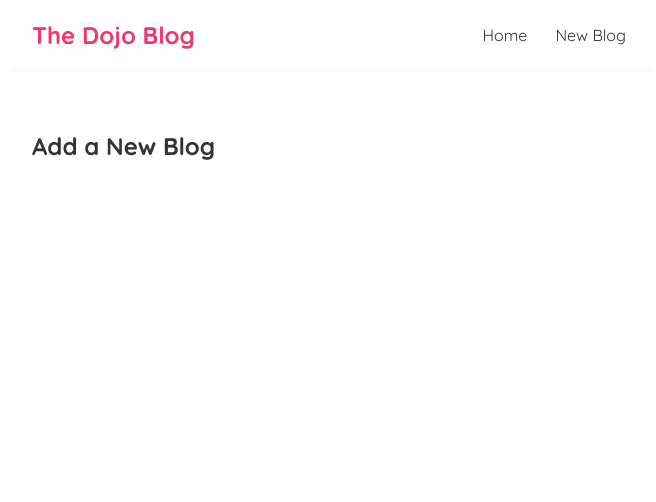
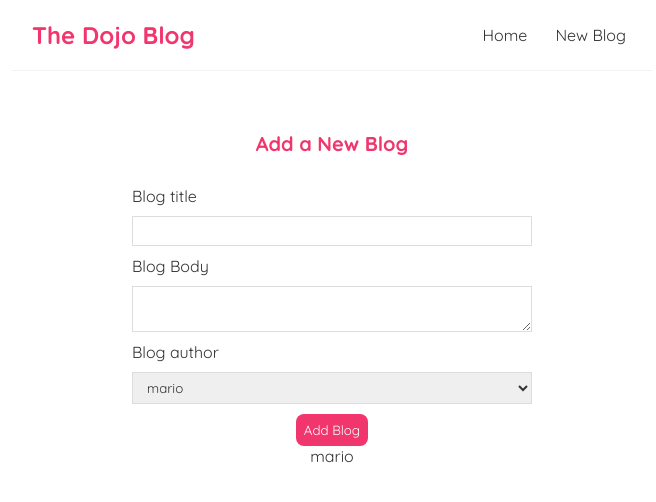
Before and after one commit to Delightsheriff/REACT_SERIES, a React (Create React App) app: page /create in a window 1280 px wide. Shown: the top 502 px of the page, without its empty margins (308-964 px from the left). Built offline with nearby package versions, Linux system fonts and the light colour scheme; the HTML template or start-up script is replaced by a standard one.

Commit message:
Controlled Inputs Form

```diff
--- a/src/Create.js
+++ b/src/Create.js
@@ -1,7 +1,39 @@
+import { useState } from "react";
+
 const Create = () => {
+    const [title, setTitle] = useState('');
+    const [body, setBody] = useState('');
+    const [author, setAuthor] = useState('mario');
     return (
         <div className="create">
             <h2>Add a New Blog</h2>
+            <form >
+                <label >Blog title</label>
+                <input
+                    type="text"
+                    required
+                    value={title}
+                    onChange={(e) => setTitle(e.target.value)}
+                />
+                <label >Blog Body</label>
+                <textarea
+                value={body}
+                onChange={(e) => setBody(e.target.value)}
+                required
+                ></textarea>
+                <label >Blog author</label>
+                <select
+                value={author}
+                onChange={(e) => setAuthor(e.target.value)}>
+
+                    <option value="mario">mario</option>
+                    <option value="yoshi">yoshi</option>
+                </select>
+                <button>Add Blog</button>
+                <p>{title}</p>
+                <p>{body}</p>
+                <p>{author}</p>
+            </form>
         </div>
      );
 }
--- a/src/index.css
+++ b/src/index.css
@@ -64,11 +64,43 @@
   margin: 20px 0;
 }
 
-/* .blog-details button{
+.blog-details button{
   background: #f1356d;
   color: #fff;
   border: 0;
   padding: 8px;
   border-radius: 8px;
   cursor: pointer;
-} */
+}
+
+/* create new blog form */
+.create {
+  max-width: 400px;
+  margin: 0 auto;
+  text-align: center;
+}
+.create label {
+  text-align: left;
+  display: block;
+}
+.create h2 {
+  font-size: 20px;
+  color: #f1356d;
+  margin-bottom: 30px;
+}
+.create input, .create textarea, .create select {
+  width: 100%;
+  padding: 6px 10px;
+  margin: 10px 0;
+  border: 1px solid #ddd;
+  box-sizing: border-box;
+  display: block;
+}
+.create button {
+  background: #f1356d;
+  color: #fff;
+  border: 0;
+  padding: 8px;
+  border-radius: 8px;
+  cursor: pointer;
+}
```
